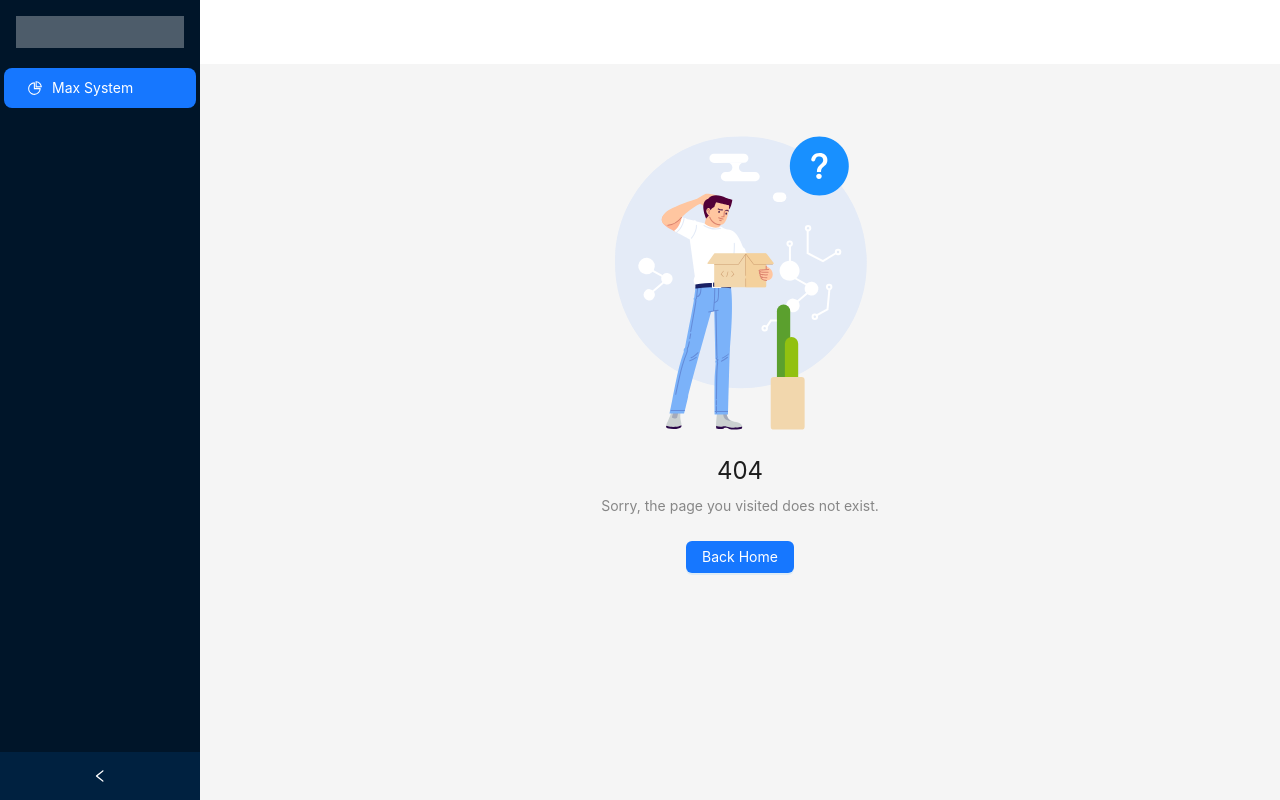
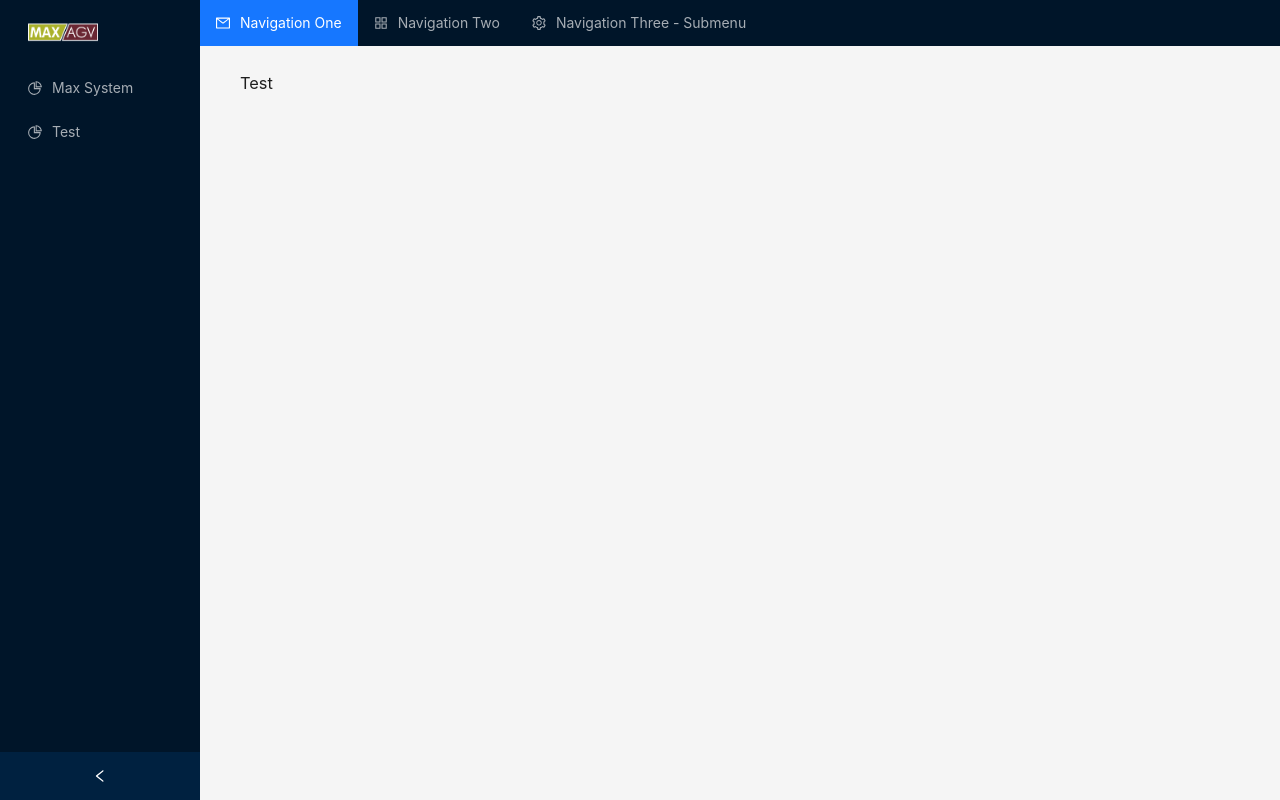
Before and after one commit to Dk3o/ElectronApp, a Vue app: page /test in a window 1280 px wide. Before the commit this address had no page. Built offline with nearby package versions, Linux system fonts and the light colour scheme.

Commit message:
working with inputs for number of AGV types and header

```diff
--- a/src/assets/main.css
+++ b/src/assets/main.css
@@ -1,4 +1,8 @@
 @import './base.css';
+
+li, .ant-btn {
+  border-radius: 0 !important;
+}
 
 .ant-popover .ant-popover-inner {
   background-color: #4f4d48 !important;
--- a/src/components/Navbar.vue
+++ b/src/components/Navbar.vue
@@ -1,6 +1,60 @@
+
 <script setup>
+    import { h, ref } from 'vue';
+    import { MailOutlined, AppstoreOutlined, SettingOutlined } from '@ant-design/icons-vue';
+    const current = ref(['mail']);
+    const items = ref([
+        {
+            key: 'mail',
+            icon: () => h(MailOutlined),
+            label: 'Navigation One',
+            title: 'Navigation One',
+        },
+        {
+            key: 'app',
+            icon: () => h(AppstoreOutlined),
+            label: 'Navigation Two',
+            title: 'Navigation Two',
+        },
+        {
+            key: 'sub1',
+            icon: () => h(SettingOutlined),
+            label: 'Navigation Three - Submenu',
+            title: 'Navigation Three - Submenu',
+            children: [
+            {
+                type: 'group',
+                label: 'Item 1',
+                children: [
+                {
+                    label: 'Option 1',
+                    key: 'setting:1',
+                },
+                {
+                    label: 'Option 2',
+                    key: 'setting:2',
+                },
+                ],
+            },
+            {
+                type: 'group',
+                label: 'Item 2',
+                children: [
+                {
+                    label: 'Option 3',
+                    key: 'setting:3',
+                },
+                {
+                    label: 'Option 4',
+                    key: 'setting:4',
+                },
+                ],
+            },
+            ],
+        },
+    ]);
 </script>
 
 <template>
-<a-layout-header style="background: #fff; padding: 0" />
+    <a-menu v-model:selectedKeys="current" theme="dark" mode="horizontal" :items="items" />
 </template>
--- a/src/components/Sidebar.vue
+++ b/src/components/Sidebar.vue
@@ -1,6 +1,8 @@
 <script setup>
-    import {ref} from 'vue'
+    import {ref, watch} from 'vue'
+    import { useRoute } from 'vue-router';
     // import {Menu, MenuItem, SubMenu} from 'ant-design-vue'
+    import logo from '../assets/images/max-agv_logo_medium.png'
     import {
     PieChartOutlined,
     DesktopOutlined,
@@ -9,12 +11,23 @@
     FileOutlined,
     } from '@ant-design/icons-vue';
     const collapsed = ref(false);
-    const selectedKeys = ref(['1']);
+    const selectedKeys = ref(['0']);
+
+    const route = useRoute();
+    const menuItems = ['/maxsystem', '/test']; // Paths of your menu items
+
+  watch(route, () => {
+    const currentPath = route.path;
+    selectedKeys.value = menuItems.includes(currentPath) ? [currentPath] : [];
+  });
+
 </script>
 <template>
     <a-layout-sider v-model:collapsed="collapsed" collapsible>
       <router-link to="/">
-        <div class="logo"></div>
+        <div class="logo">
+          <img :src="logo" />
+        </div>
       </router-link>
 
       <a-menu v-model:selectedKeys="selectedKeys" theme="dark" mode="inline">
@@ -24,14 +37,31 @@
             <span>Max System</span>
           </router-link>
         </a-menu-item>
+
+        <a-menu-item key="2">
+          <router-link to="/test">
+            <pie-chart-outlined />
+            <span>Test</span>
+          </router-link>
+        </a-menu-item>
+
       </a-menu>
     </a-layout-sider>
 </template>
 
 <style scoped>
     .logo {
+        padding-left: 12px;
         height: 32px;
         margin: 16px;
-        background: rgba(255, 255, 255, 0.3);
+        width: auto;
+    }
+
+    .logo img {
+      height: 32px;
+    }
+
+    ul > li {
+      background-color: transparent !important;
     }
 </style>
--- a/src/router/index.js
+++ b/src/router/index.js
@@ -1,22 +1,15 @@
 import { createRouter, createWebHistory } from 'vue-router';
 import StartView from '../views/StartView.vue';
 import MaxSystemView from '../views/MaxSystemView.vue';
+import TestView from '../views/Test.vue';
 import NotFound from '../views/NotFound.vue';
 
 const router = createRouter({
   history: createWebHistory(),
   routes: [
-    {
-      path: '/',
-      name: 'start',
-      component: StartView,
-      alias: '/start'
-    },
-    {
-      path: '/maxsystem',
-      name: 'maxsystem',
-      component: MaxSystemView,
-    },
+    { path: '/', alias: '/startpage', component: StartView, name: 'Home', meta: { title: 'Home' }, exact: true },
+    { path: '/maxsystem', component: MaxSystemView, name: 'MaxSystem', meta: { title: 'Max System' }, exact: true },
+    { path: '/test', component: TestView, name: 'Test', meta: { title: 'Test' }, exact: true },
     {
       path: '/:catchAll(.*)',
       name: 'NotFound',
--- a/src/views/MaxSystemView.vue
+++ b/src/views/MaxSystemView.vue
@@ -3,6 +3,7 @@
     import axios from 'axios';
     import { PlusOutlined, LoadingOutlined } from '@ant-design/icons-vue';
     import Tooltip  from '../components/Tooltip.vue';
+
     const placement = ref('left');
     const isLoading = ref(false)
     const agvTypesInputs = ref([])
@@ -13,20 +14,10 @@
         userInitial: '',
         numberOfAgvs: '',
         numberOfAgvTypes: '',
-        agvTypes: Array(agvTypesInputs.value.length).fill(null)
+        agvTypes: Array(agvTypesInputs.value.length).fill(null),
+        zipProject: false
+    });
 
-    });
-    const handleInput = (test) => {
-        // If the value is empty, set it to null, otherwise, set the value
-        // const test = form.agvTypes[index] === '' ? null : form.agvTypes[index];
-        console.log(test)
-    };
-    // const computedAgvTypes = computed(() => {
-    // return form.agvTypes.map(value => {
-    //     // If the value is empty, return null, otherwise, return the value
-    //     return value === '' ? null : value;
-    // });
-    // });
     const drawerWidth = ref(280)
     const response = ref('');
 
@@ -97,27 +88,21 @@
 
     const createProject = async () => {
         response.value = ''
-
         const sum = [...form.agvTypes].reduce((accumulator, currentValue) => accumulator + currentValue, 0);
         const lastAgvType = form.numberOfAgvs - sum;
         if (form.numberOfAgvs > sum) {
             form.agvTypes = [...form.agvTypes, lastAgvType];
         }
-        // console.log(form.agvTypes);
-        // form.agvTypes.forEach((value) => {
-        //     agvTypesInputs.value.push({ value }); // Push values to agvTypesInputs array
-        // });
-        console.log([...form.agvTypes])
-        console.log(form.agvTypes)
+
+        if (form.numberOfAgvs === form.numberOfAgvTypes) {
+            form.agvTypes = Array.from({ length: form.numberOfAgvTypes }, (_, index) => index + 1);
+        }
+
         if(sum > form.numberOfAgvs)
         {
             console.log("not enough AGVs")
         }
 
-        // TODO
-        // if(sum < form.numberOfAgvTypes) {
-        //     console.log(`Agvs left: ${sum - form.numberOfAgvTypes}`);
-        // }
         if (
             !form.projectName ||
             !form.projectId ||
@@ -129,6 +114,7 @@
             form.agvTypes.length !== form.numberOfAgvTypes ||
             sum > form.numberOfAgvs
             ) {
+            form.agvTypes = []
             return; // Exit the function without making the API request
         }
 
@@ -141,7 +127,9 @@
                 vmChannel: form.vmChannel,
                 userInitial: form.userInitial,
                 numberOfAgvs: form.numberOfAgvs,
-                userInitial: form.userInitial,
+                agvTypes: form.agvTypes,
+                numberOfAgvTypes: form.numberOfAgvTypes,
+                zipProject: form.zipProject,
             });
             response.value = apiResponse.data.message;
         } catch (error) {
@@ -150,6 +138,7 @@
         }
         finally {
             isLoading.value = false
+            form.agvTypes = []
         }
     };
 
@@ -162,11 +151,33 @@
 
     // Watch for changes in form.numberOfAgvTypes
     watch(() => form.numberOfAgvTypes, (newValue) => {
-        multiLevelOpen.value = newValue >= 2;
-        if(form.numberOfAgvTypes == null) {
-            closeMultiLevel();
+
+        if (newValue >= 2 && newValue < form.numberOfAgvs) {
+            multiLevelOpen.value = true;
+        } else {
+            multiLevelOpen.value = false;
+            form.agvTypes = [];
         }
+        // multiLevelOpen.value = newValue >= 2;
+        // // if(form.numberOfAgvTypes == null || form.numberOfAgvTypes === form.numberOfAgvs) {
+        // //     multiLevelOpen.value = false
+        // //     form.agvTypes = []
+        // // }
     });
+    watch(() => form.numberOfAgvs, (newValue) => {
+
+        if (newValue > form.numberOfAgvTypes && form.numberOfAgvTypes >= 2 ) {
+            multiLevelOpen.value = true;
+        } else {
+            multiLevelOpen.value = false;
+            form.agvTypes = [];
+        }
+        // multiLevelOpen.value = newValue >= 2;
+        // // if(form.numberOfAgvTypes == null || form.numberOfAgvTypes === form.numberOfAgvs) {
+        // //     multiLevelOpen.value = false
+        // //     form.agvTypes = []
+        // // }
+        });
 
     const multiLevelOpen = ref(false)
 
@@ -233,6 +244,9 @@
                     </template>
                 </a-form-item>
             <a-divider />
+                <span style="display: flex; padding-bottom: 8px">Zip project</span>
+                <a-switch v-model:checked="form.zipProject" />
+            <a-divider />
             <a-form-item>
                 <a-space>
                     <!-- <a-input-number id="inputNumber" v-model:value="value" :min="1" :max="10" /> -->
@@ -275,17 +289,20 @@
                     </div>
                 </div>
             </template>
+
         </a-form>
 
         <template v-if="isLoading">
-            <a-spin :indicator="indicator" />
+            <div class="in-process">
+                <a-spin :indicator="indicator" style="margin: 10px 0"/>
+                <span>In progress</span>
+                <span>Please wait it can take a while...</span>
+            </div>
         </template>
 
         <template v-if="response">
             <span>{{ response }}</span>
         </template>
-
-
     </a-drawer>
 
 </template>
@@ -375,4 +392,10 @@
         padding: 24px;
         overflow: auto;
     }
+
+    .in-process {
+        display: flex;
+        flex-direction: column;
+        align-items: center;
+    }
 </style>
--- /dev/null
+++ b/src/views/Test.vue
@@ -0,0 +1,3 @@
+<template>
+    <h1>Test</h1>
+</template>
```
Also changed, not shown: src/assets/images/max-agv_logo_medium.png (added).
